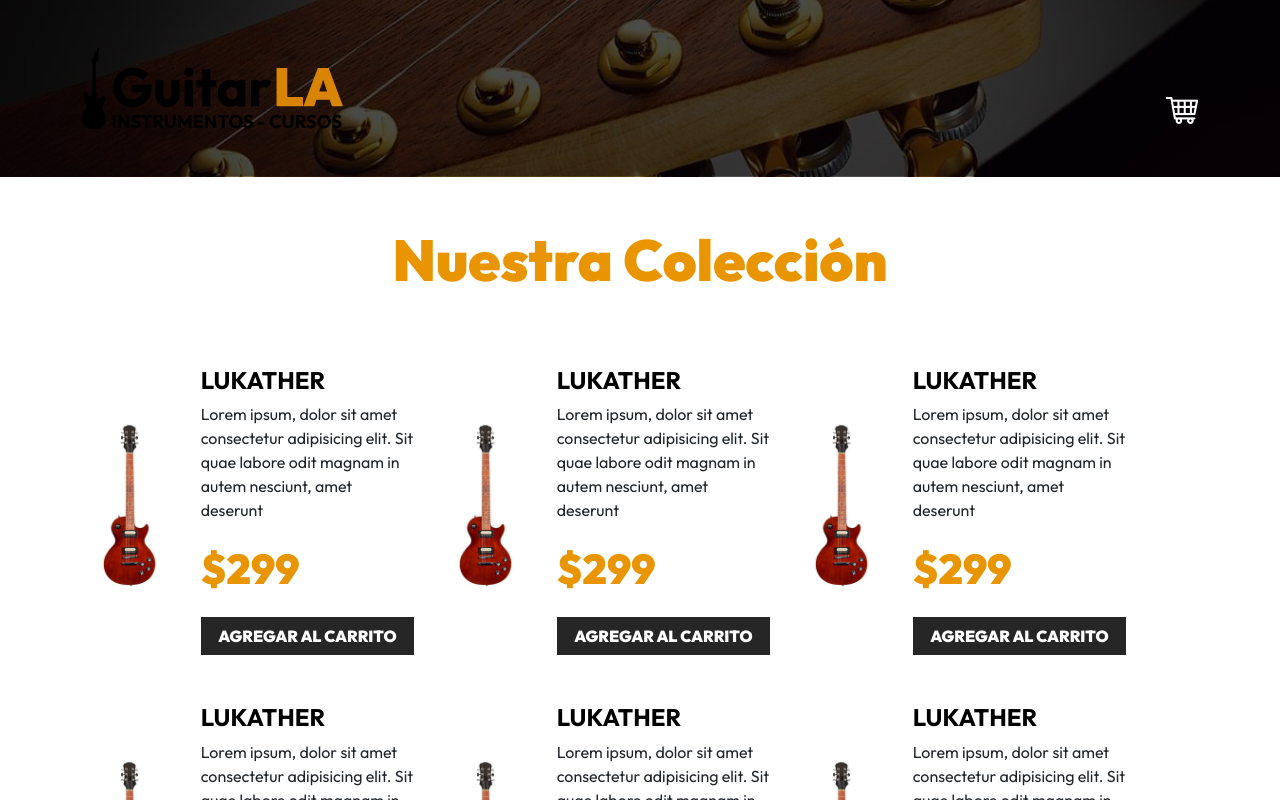
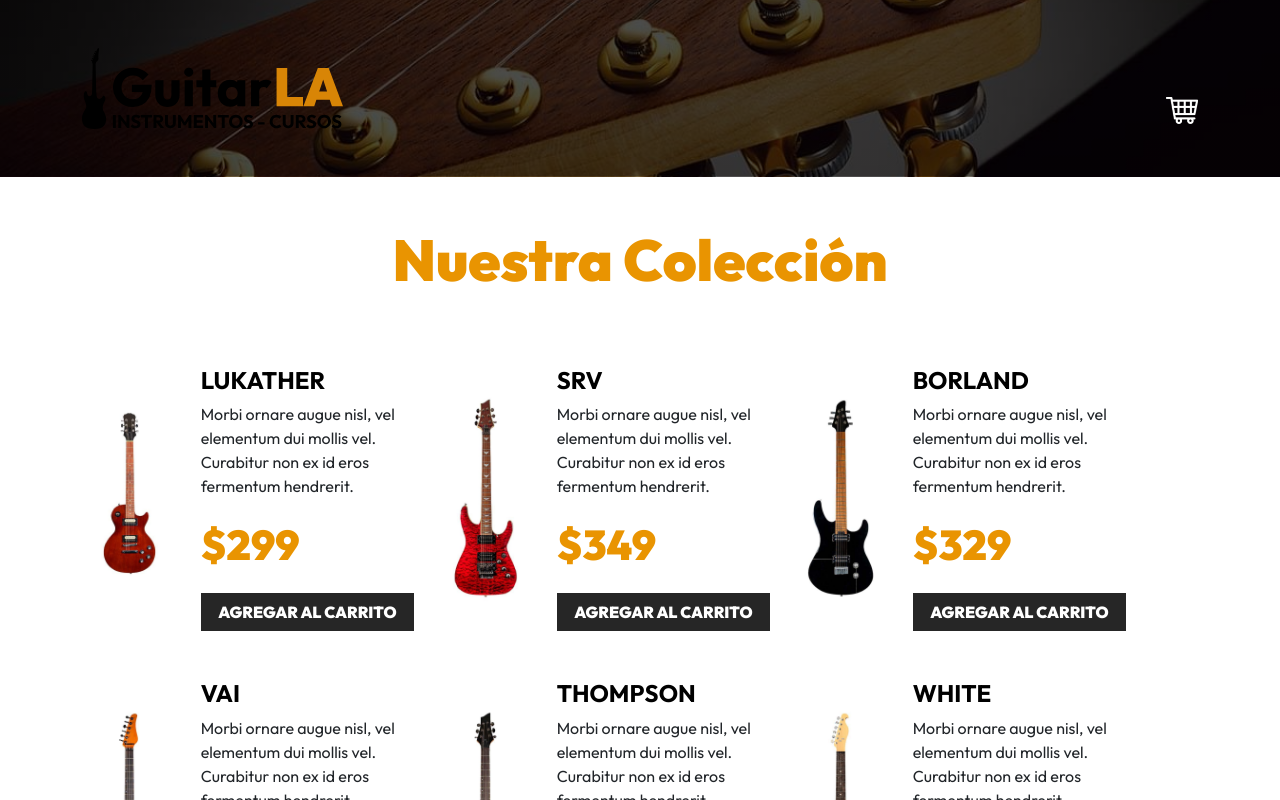
Before and after one commit to JerlibGnzlz/guitarla, a React (Vite) app: page / in a window 1280 px wide. Shown: the top 800 px of the page. Built offline with nearby package versions, Linux system fonts and the light colour scheme.

Commit message:
mostrando la info en la pagina

```diff
--- a/src/App.jsx
+++ b/src/App.jsx
@@ -18,9 +18,12 @@
         <h2 className="text-center">Nuestra Colección</h2>
 
         <div className="row mt-5">
-          {db.map(() => (
+          {db.map((guitar) => (
             <>
-              <Guitar />
+              <Guitar
+                key={guitar.id}
+                guitar={guitar}
+              />
             </>
           ))}
         </div>
--- a/src/Guitar.jsx
+++ b/src/Guitar.jsx
@@ -1,15 +1,16 @@
 
+export const Guitar = ({ guitar }) => {
 
-export const Guitar = () => {
+    const { id, name, image, description, price } = guitar
     return (
         <div className="col-md-6 col-lg-4 my-4 row align-items-center">
             <div className="col-4">
-                <img className="img-fluid" src="./public/img/guitarra_01.jpg" alt="imagen guitarra" />
+                <img className="img-fluid" src={`img/${image}.jpg`} alt="imagen guitarra" />
             </div>
             <div className="col-8">
-                <h3 className="text-black fs-4 fw-bold text-uppercase">Lukather</h3>
-                <p>Lorem ipsum, dolor sit amet consectetur adipisicing elit. Sit quae labore odit magnam in autem nesciunt, amet deserunt</p>
-                <p className="fw-black text-primary fs-3">$299</p>
+                <h3 className="text-black fs-4 fw-bold text-uppercase">{name}</h3>
+                <p>{description}</p>
+                <p className="fw-black text-primary fs-3">${price}</p>
                 <button
                     type="button"
                     className="btn btn-dark w-100"
```
